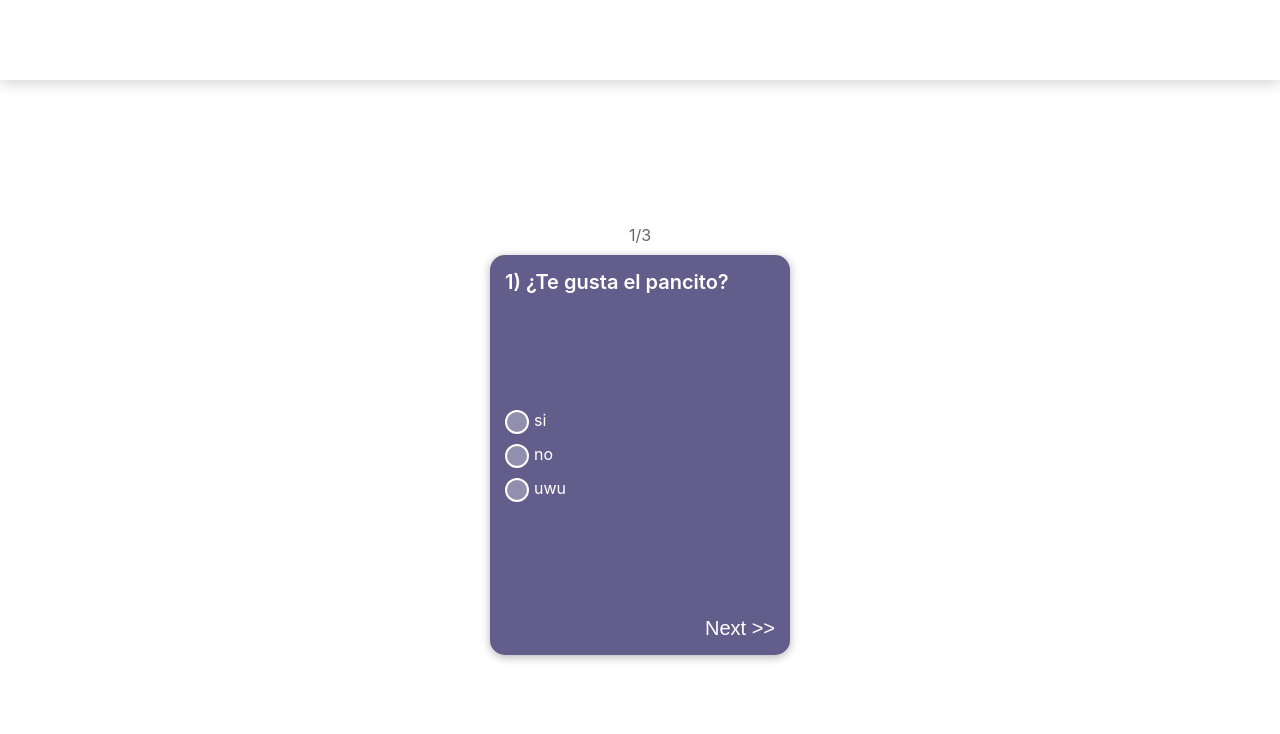
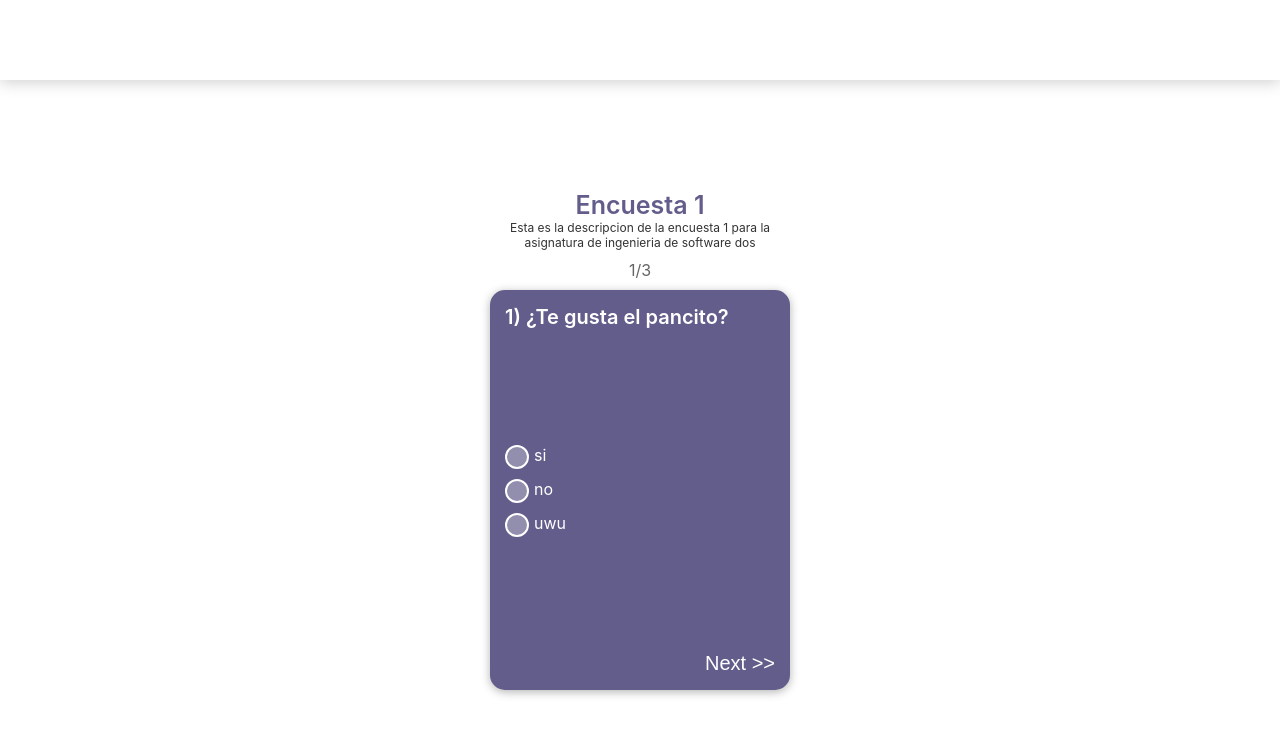
Before and after one commit to nicolasaraya/is2-client, a React (Create React App) app: page /form in a window 1280 px wide. Shown: the top 734 px of the page. Built offline with nearby package versions, Linux system fonts and the light colour scheme.

Commit message:
recuperacion guardado alternativas

```diff
--- a/src/components/form/form.js
+++ b/src/components/form/form.js
@@ -7,12 +7,15 @@ import { useParams } from "react-router-dom";
 const Form = () => {
 
     const [index, setIndex] = useState(1);
+    const [respuestas, setRespuestas] = useState(new Array(formData.preguntas.length))
     const {id} = useParams();
 
     return (
         <div className="form__container">
+            <p className="form-title"> {formData.title}</p>
+            <p className="form-description"> {formData.description}</p>
             <p className="form-pregunta-index">{index}/{formData.preguntas.length}</p>
-            <FormCard pregunta={formData.preguntas[index-1]} index={index} setIndex={setIndex} length={formData.preguntas.length}></FormCard>
+            <FormCard pregunta={formData.preguntas[index-1]} index={index} setIndex={setIndex} length={formData.preguntas.length} respuestas={respuestas} setRespuestas= {setRespuestas}></FormCard>
         </div>
     )
 }
```
